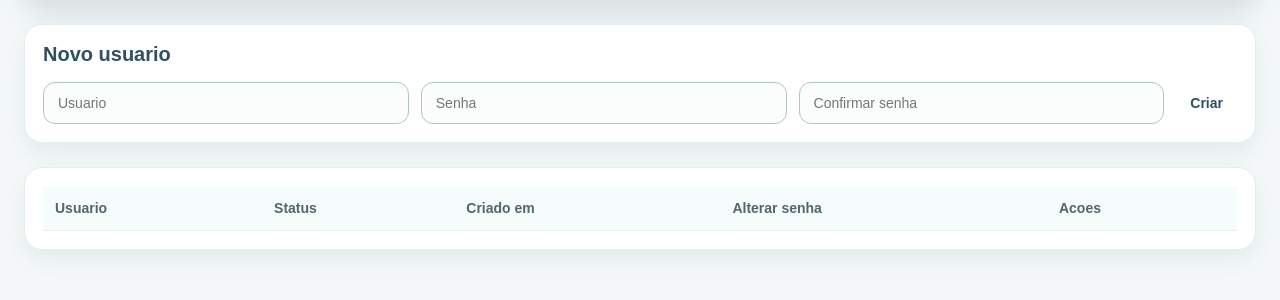
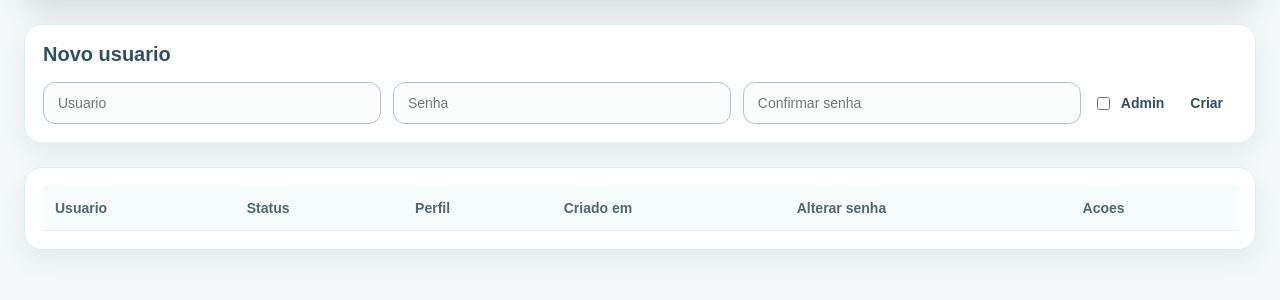
Before and after one commit to pedropasciary-code/inventario-server, a FastAPI app: template app/templates/users.html in a window 1280 px wide. Shown: the part 130-430 px from the top of the page. Run offline with FastAPI, Linux system fonts and the light colour scheme; the template is opened without the code that fills it, so the values that code supplies are empty; parts of the project's set-up code (start-up, migrations or seed data) failed here and were passed over.

Commit message:
feat: add admin permissions

```diff
--- a/app/main.py
+++ b/app/main.py
@@ -110,7 +110,7 @@ def validate_agent_token(x_agent_token: str = Header(default=None)):
         raise HTTPException(status_code=401, detail="Token do agent inválido")
 
 
-def get_session_user(request: Request, db: Session) -> str | None:
+def get_session_user_record(request: Request, db: Session) -> models.User | None:
     # Lê a sessão assinada e confirma no banco se o usuário ainda existe e está ativo.
     username = request.session.get("session_user")
 
@@ -122,6 +122,27 @@ def get_session_user(request: Request, db: Session) -> str | None:
     if not user or not user.is_active:
         request.session.clear()
         return None
+
+    return user
+
+
+def get_session_user(request: Request, db: Session) -> str | None:
+    user = get_session_user_record(request, db)
+
+    if not user:
+        return None
+
+    return user.username
+
+
+def get_admin_session_user(request: Request, db: Session) -> str | None:
+    user = get_session_user_record(request, db)
+
+    if not user:
+        return None
+
+    if not user.is_admin:
+        raise HTTPException(status_code=403, detail="Acesso restrito a administradores")
 
     return user.username
 
@@ -194,6 +215,8 @@ AUDIT_EVENT_OPTIONS = {
     "user_enabled": "Usuario ativado",
     "user_disabled": "Usuario desativado",
     "password_changed": "Senha alterada",
+    "user_promoted": "Usuario promovido",
+    "user_demoted": "Usuario rebaixado",
 }
 
 
@@ -684,10 +707,12 @@ def dashboard(
     db: Session = Depends(get_db)
 ):
     # Usa a sessão assinada para impedir acesso ao painel sem autenticação.
-    session_user = get_session_user(request, db)
+    current_user = get_session_user_record(request, db)
 
-    if not session_user:
+    if not current_user:
         return RedirectResponse(url="/login", status_code=303)
+
+    session_user = current_user.username
 
     status = normalize_status_filter(status)
     sort = normalize_sort(sort)
@@ -752,6 +777,7 @@ def dashboard(
         "dashboard.html",
         {
             "session_user": session_user,
+            "session_is_admin": current_user.is_admin,
             "assets": assets,
             "q": q,
             "status": status,
@@ -782,7 +808,7 @@ def dashboard(
 
 @app.get("/users", response_class=HTMLResponse)
 def users_page(request: Request, db: Session = Depends(get_db)):
-    session_user = get_session_user(request, db)
+    session_user = get_admin_session_user(request, db)
 
     if not session_user:
         return RedirectResponse(url="/login", status_code=303)
@@ -796,11 +822,12 @@ def create_panel_user(
     username: str = Form(...),
     password: str = Form(...),
     password_confirmation: str = Form(...),
+    is_admin: str | None = Form(default=None),
     csrf_token: str = Form(...),
     db: Session = Depends(get_db),
 ):
     validate_csrf_token(request, csrf_token)
-    session_user = get_session_user(request, db)
+    session_user = get_admin_session_user(request, db)
 
     if not session_user:
         return RedirectResponse(url="/login", status_code=303)
@@ -820,6 +847,7 @@ def create_panel_user(
             username=username,
             password_hash=hash_password(password),
             is_active=True,
+            is_admin=is_admin == "on",
         )
         db.add(user)
         db.commit()
@@ -835,7 +863,7 @@ def create_panel_user(
         "user_created",
         request,
         username=session_user,
-        details={"target_username": username}
+        details={"target_username": username, "is_admin": user.is_admin}
     )
     return render_users_page(request, db, session_user, message="Usuario criado com sucesso.")
 
@@ -848,7 +876,7 @@ def toggle_panel_user(
     db: Session = Depends(get_db),
 ):
     validate_csrf_token(request, csrf_token)
-    session_user = get_session_user(request, db)
+    session_user = get_admin_session_user(request, db)
 
     if not session_user:
         return RedirectResponse(url="/login", status_code=303)
@@ -891,7 +919,7 @@ def change_panel_user_password(
     db: Session = Depends(get_db),
 ):
     validate_csrf_token(request, csrf_token)
-    session_user = get_session_user(request, db)
+    session_user = get_admin_session_user(request, db)
 
     if not session_user:
         return RedirectResponse(url="/login", status_code=303)
@@ -919,6 +947,47 @@ def change_panel_user_password(
     return render_users_page(request, db, session_user, message="Senha alterada com sucesso.")
 
 
+@app.post("/users/{user_id}/admin", response_class=HTMLResponse)
+def toggle_panel_user_admin(
+    user_id: int,
+    request: Request,
+    csrf_token: str = Form(...),
+    db: Session = Depends(get_db),
+):
+    validate_csrf_token(request, csrf_token)
+    session_user = get_admin_session_user(request, db)
+
+    if not session_user:
+        return RedirectResponse(url="/login", status_code=303)
+
+    user = db.query(models.User).filter(models.User.id == user_id).first()
+
+    if not user:
+        raise HTTPException(status_code=404, detail="Usuario nao encontrado")
+
+    if user.username == session_user and user.is_admin:
+        return render_users_page(
+            request,
+            db,
+            session_user,
+            error="Voce nao pode remover o proprio acesso admin.",
+        )
+
+    user.is_admin = not user.is_admin
+    db.commit()
+
+    event_type = "user_promoted" if user.is_admin else "user_demoted"
+    record_audit_event(
+        db,
+        event_type,
+        request,
+        username=session_user,
+        details={"target_username": user.username}
+    )
+    message = "Usuario promovido a admin." if user.is_admin else "Usuario rebaixado para comum."
+    return render_users_page(request, db, session_user, message=message)
+
+
 @app.get("/audit", response_class=HTMLResponse)
 def audit_events(
     request: Request,
@@ -930,7 +999,7 @@ def audit_events(
     per_page: int = DASHBOARD_DEFAULT_PAGE_SIZE,
     db: Session = Depends(get_db),
 ):
-    session_user = get_session_user(request, db)
+    session_user = get_admin_session_user(request, db)
 
     if not session_user:
         return RedirectResponse(url="/login", status_code=303)
@@ -991,7 +1060,7 @@ def export_audit_csv(
     date_to: str | None = None,
     db: Session = Depends(get_db),
 ):
-    session_user = get_session_user(request, db)
+    session_user = get_admin_session_user(request, db)
 
     if not session_user:
         return RedirectResponse(url="/login", status_code=303)
--- a/app/models.py
+++ b/app/models.py
@@ -44,6 +44,7 @@ class User(Base):
     username = Column(String, unique=True, nullable=False, index=True)
     password_hash = Column(String, nullable=False)
     is_active = Column(Boolean, default=True, nullable=False)
+    is_admin = Column(Boolean, default=False, nullable=False)
     created_at = Column(DateTime(timezone=True), default=utc_now, nullable=False)
 
 
--- a/app/templates/dashboard.html
+++ b/app/templates/dashboard.html
@@ -269,8 +269,10 @@
             </div>
 
             <div class="actions">
+                {% if session_is_admin %}
                 <a class="button" href="/users">Usuarios</a>
                 <a class="button" href="/audit">Auditoria</a>
+                {% endif %}
                 <a class="button" href="/export/csv?status={{ status }}&sort={{ sort }}&direction={{ direction }}{% if q %}&q={{ q|urlencode }}{% endif %}">Exportar CSV</a>
                 <a class="button" href="/export/xlsx?status={{ status }}&sort={{ sort }}&direction={{ direction }}{% if q %}&q={{ q|urlencode }}{% endif %}">Exportar Excel</a>
                 <form method="post" action="/logout" style="margin:0;">
--- a/app/templates/users.html
+++ b/app/templates/users.html
@@ -103,6 +103,15 @@
             gap: 12px;
             flex-wrap: wrap;
             align-items: center;
+        }
+
+        .checkbox-label {
+            display: inline-flex;
+            align-items: center;
+            gap: 8px;
+            font-size: 14px;
+            font-weight: bold;
+            color: #2f505f;
         }
 
         input[type="text"], input[type="password"] {
@@ -216,6 +225,10 @@
                 <input type="text" name="username" placeholder="Usuario" required>
                 <input type="password" name="password" placeholder="Senha" minlength="8" required>
                 <input type="password" name="password_confirmation" placeholder="Confirmar senha" minlength="8" required>
+                <label class="checkbox-label">
+                    <input type="checkbox" name="is_admin">
+                    Admin
+                </label>
                 <button class="button" type="submit">Criar</button>
             </form>
         </div>
@@ -226,6 +239,7 @@
                     <tr>
                         <th>Usuario</th>
                         <th>Status</th>
+                        <th>Perfil</th>
                         <th>Criado em</th>
                         <th>Alterar senha</th>
                         <th>Acoes</th>
@@ -247,6 +261,13 @@
                             <span class="badge inactive">Inativo</span>
                             {% endif %}
                         </td>
+                        <td>
+                            {% if user.is_admin %}
+                            <span class="badge active">Admin</span>
+                            {% else %}
+                            <span class="badge">Comum</span>
+                            {% endif %}
+                        </td>
                         <td>{{ user.created_at|datetime_br }}</td>
                         <td>
                             <form class="password-form" method="post" action="/users/{{ user.id }}/password">
@@ -257,6 +278,7 @@
                             </form>
                         </td>
                         <td>
+                            <div class="row-actions">
                             <form method="post" action="/users/{{ user.id }}/toggle" style="margin:0;">
                                 <input type="hidden" name="csrf_token" value="{{ csrf_token }}">
                                 {% if user.is_active %}
@@ -265,6 +287,15 @@
                                 <button class="button" type="submit">Ativar</button>
                                 {% endif %}
                             </form>
+                            <form method="post" action="/users/{{ user.id }}/admin" style="margin:0;">
+                                <input type="hidden" name="csrf_token" value="{{ csrf_token }}">
+                                {% if user.is_admin %}
+                                <button class="button" type="submit">Remover admin</button>
+                                {% else %}
+                                <button class="button" type="submit">Tornar admin</button>
+                                {% endif %}
+                            </form>
+                            </div>
                         </td>
                     </tr>
                     {% endfor %}
```
Also changed, not shown: create_user.py (+7 -5 lines), migrations/versions/20260429_0007_user_admin_flag.py (added, +27 -0 lines), tests/conftest.py (+1 -0 lines), tests/test_main.py (+109 -0 lines), README.md.
